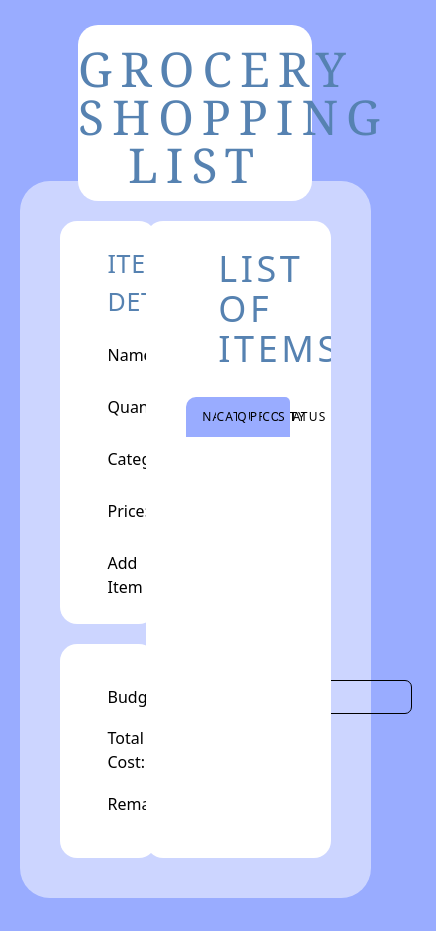
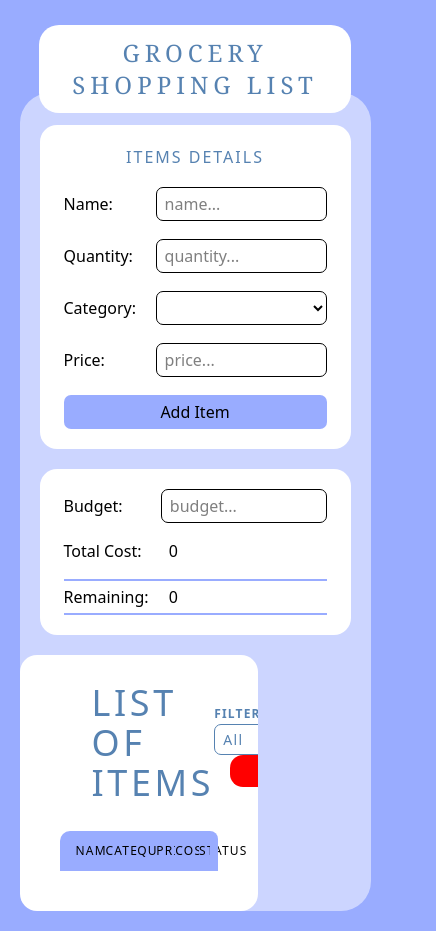
Before and after one commit to rnml6/grocery-shopping-list, a React (Vite) app: page / in a window 390 px wide. Shown: the whole page, 436 px wide, since content can reach past the window. Before the commit the page ends 898 px from the top, so only its background shows below. Built offline with nearby package versions, Linux system fonts and the light colour scheme.

Commit message:
responsive commit

```diff
--- a/src/App.css
+++ b/src/App.css
@@ -1,12 +1,8 @@
 @import "tailwindcss";
-
-*{
-    box-sizing: border-box;
-}
 
 body{
     background-color: #99acff;
-    overflow-y: hidden
+    box-sizing: border-box;
 };
 
 .hide-scrollbar::-webkit-scrollbar {
@@ -17,3 +13,31 @@ body{
 -ms-overflow-style: none;
 scrollbar-width: none;
 }
+
+
+@media (max-width: 480px) {
+    .whole_container {
+        @apply flex-col h-auto mb-[20px] p-0;
+    }
+    .left_container{
+        @apply w-full p-5 mt-3 ;
+    }
+    .add_items_container{
+        @apply px-6;
+    }
+    .add_items_container > h3{
+        @apply text-center text-[1rem] p-0 tracking-[2px];
+    }
+    .budget_container{
+        @apply py-5 px-6;
+    }
+    .budget_container > div > input {
+        @apply w-[63%];
+    }
+    .header_container{
+        @apply text-xl w-[80%];
+    }
+    .header_container > h1{
+        @apply text-2xl tracking-[5px] p-3 px-7;
+    }
+  }
--- a/src/components/content.jsx
+++ b/src/components/content.jsx
@@ -8,8 +8,8 @@ function Content() {
   const [filterCategory, setFilterCategory] = useState("");
 
   return (
-    <div className='h-[85vh] w-[90vw] bg-[rgb(255,255,255,0.5)] justify-self-center mt-[-20px] rounded-[30px] flex justify-between p-[40px]'>
-      <div className='w-[30%] flex flex-col gap-[20px]'>
+    <div className='h-[85vh] w-[90%] bg-[rgb(255,255,255,0.5)] justify-self-center mt-[-20px] rounded-[30px] flex justify-between p-[40px] whole_container'>
+      <div className='w-[30%] flex flex-col gap-[20px] left_container'>
         <AddItems items={items} setItems={setItems} />
         <Budget items={items} />
       </div>
@@ -18,7 +18,7 @@ function Content() {
         <div className="sticky top-0 bg-[white]">
           <div className="flex justify-between">
             <div>
-              <h1 className="text-4xl py-7 tracking-widest pl-8 text-4xl text-[#5682B1]">LIST OF ITEMS</h1>
+              <h1 className="text-4xl py-7 tracking-widest pl-8 text-[#5682B1]">LIST OF ITEMS</h1>
             </div>
             <div className="content-center">
               <label className="text-xs mr-2 tracking-widest text-[#5682B1] font-semibold">FILTER BY:</label>
--- a/src/components/header.jsx
+++ b/src/components/header.jsx
@@ -2,7 +2,7 @@ import React from 'react'
 
 function header() {
   return (
-    <div className='bg-[rgb(255,255,255)] rounded-[20px] w-[60%] m-[auto] mt-[25px]'>
+    <div className='bg-[rgb(255,255,255)] rounded-[20px] w-[60%] m-[auto] mt-[25px] header_container'>
       <h1 className='text-center text-5xl py-3 pt-5 font-[Cambria] tracking-[8px] text-[#5682B1]'>GROCERY SHOPPING LIST</h1>
     </div>
   )
--- a/src/container/additems.jsx
+++ b/src/container/additems.jsx
@@ -22,7 +22,7 @@ function AddItems({ items, setItems }) {
   }
 
   return (
-    <div className='bg-[white] rounded-[17px] flex flex-col py-5 px-12 gap-[18px]'>
+    <div className='bg-[white] rounded-[17px] flex flex-col py-5 px-12 gap-[18px] add_items_container'>
       <h3 className='text-left tracking-wide text-[25px] pt-1 text-[#5682B1]'>ITEMS DETAILS</h3>
 
       <div className='flex justify-between'>
--- a/src/container/budget.jsx
+++ b/src/container/budget.jsx
@@ -6,13 +6,13 @@ function Budget({ items }) {
     const remainingBudget = overallBudget - totalCost;
 
     return (
-        <div className='bg-[white] rounded-[17px] flex flex-col justify-center px-12 gap-3 h-full'>
+        <div className='bg-[white] rounded-[17px] flex flex-col justify-center px-12 gap-3 h-full budget_container'>
 
             <div className='flex justify-between'>
                 <h3 className='self-center'>Budget:</h3>
                 <input value={overallBudget}
                     onChange={(e) => setOverallBudget(Number(e.target.value) || null)}
-                    className='border-1 border-black rounded-[7px] pl-2 p-1 [&::-webkit-inner-spin-button]:appearance-none'
+                    className='border border-black rounded-[7px] pl-2 p-1 [&::-webkit-inner-spin-button]:appearance-none w-[65%]'
                     placeholder='budget...'
                     type="number"
                 />
@@ -22,21 +22,22 @@ function Budget({ items }) {
                 <h3 className='self-center'>Total Cost:</h3>
                 <input value={totalCost}
                     readOnly
-                    className='pl-2 p-1 [&::-webkit-inner-spin-button]:appearance-none'
+                    className='pl-2 p-1 [&::-webkit-inner-spin-button]:appearance-none w-[65%]'
                     placeholder='total cost...'
                     type="number"
                 />
             </div>
 
-            <div className='flex justify-between border-b-2 border-t-2' style={{ borderColor: remainingBudget < 0 ? 'red' : '#99acff', color: remainingBudget < 0 ? 'red' : 'black' }}>
-                <h3 className='self-center'>Remaining:</h3>
+            <div className='relative flex justify-between border-b-2 border-t-2' style={{ borderColor: remainingBudget < 0 ? 'red' : '#99acff', color: remainingBudget < 0 ? 'red' : 'black' }}>
+                <h3 className='self-center'> {remainingBudget < 0 ? "Insufficient:" : `Remaining:`}</h3>
                 <input value={remainingBudget}
                     readOnly
-                    className='pl-2 p-1 [&::-webkit-inner-spin-button]:appearance-none'
+                    className='pl-2 p-1 [&::-webkit-inner-spin-button]:appearance-none w-[65%]'
                     placeholder='remaining...'
                     type="number"
                 />
             </div>
+
         </div>
     );
 }
```
